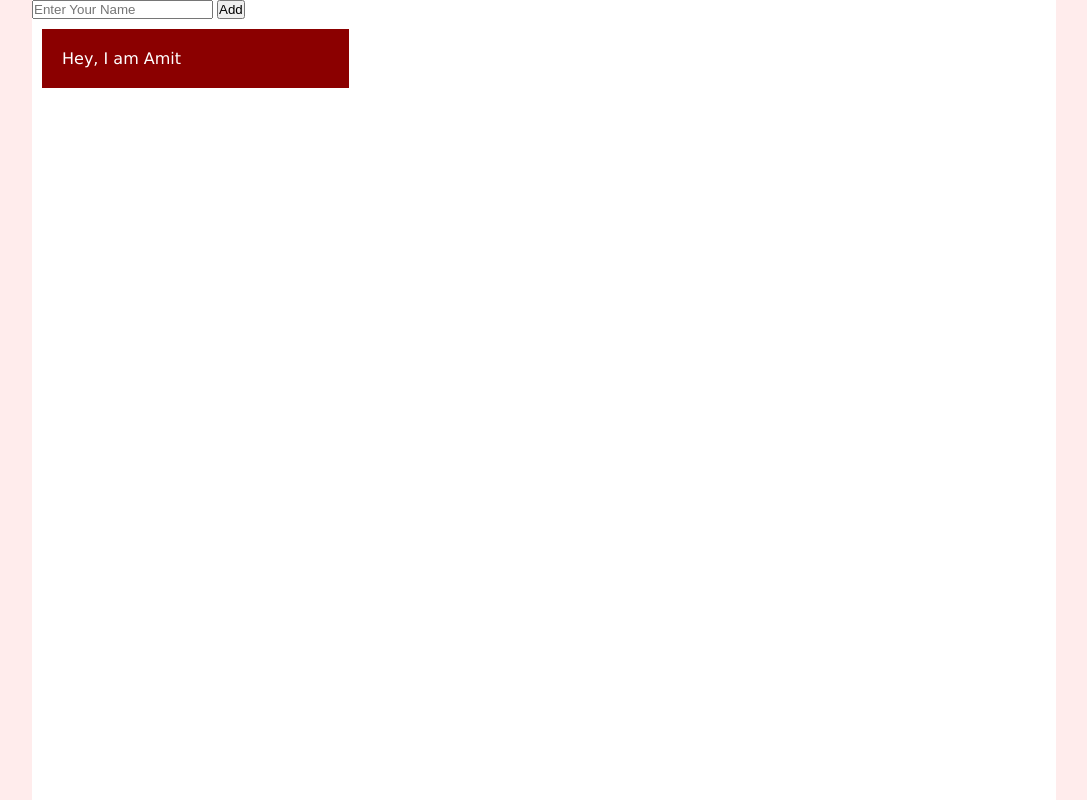
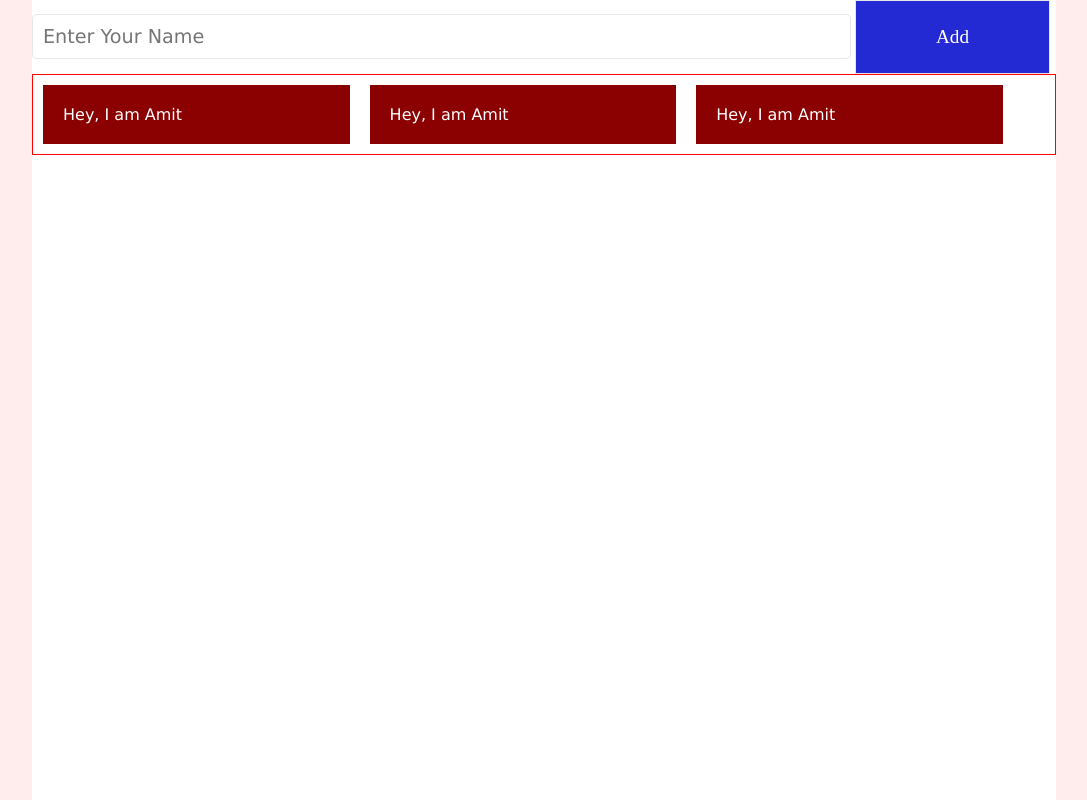
Before and after one commit to bhushan-amit/Name-Tag, a plain HTML site: page index.html in a window 1280 px wide. Shown: the whole page, without its empty margins (96-1183 px from the left). Drawn offline with Linux system fonts and the light colour scheme.

Commit message:
Pre JS completed

```diff
--- a/index.html
+++ b/index.html
@@ -11,7 +11,11 @@
     <div class="container">
         <input placeholder="Enter Your Name" type="text" id="name">
         <button>Add</button>
-        <div class="tag">Hey, I am Amit</div>
+        <div class="tags">
+            <div class="tag">Hey, I am Amit</div>
+            <div class="tag">Hey, I am Amit</div>
+            <div class="tag">Hey, I am Amit</div>
+        </div>
     </div>
 
 </body>
--- a/index.js
+++ b/index.js
@@ -0,0 +1 @@
+const name = document.getElementById("name");
--- a/style.css
+++ b/style.css
@@ -14,6 +14,37 @@ body {
 
 }
 
+button {
+    padding:25px;
+    font: 100 1.2rem "Luicida Sans";
+    width:19%;
+    outline:none;
+    background-color: rgb(36, 42, 211);
+    color: #fff;
+    border: 1px solid rgb(230, 230, 230);
+    cursor: pointer;
+    transition: background-color 0.3s;
+}
+button:hover {
+    background-color: rgb(4,4,4);
+}
+
+input {
+    padding: 10px;
+    border: 1px solid rgb(230,230,230);
+    width: 80%;
+    box-sizing:border-box;
+    outline:none;
+    font: 100 1.2rem "Lucida Sans";
+    border-radius: 5px;
+
+}
+
+.tags {
+    display: flex;
+    border: 1px solid red;
+    flex-wrap: wrap;
+}
 .tag {
     background-color: darkred;
     padding: 20px;
```
